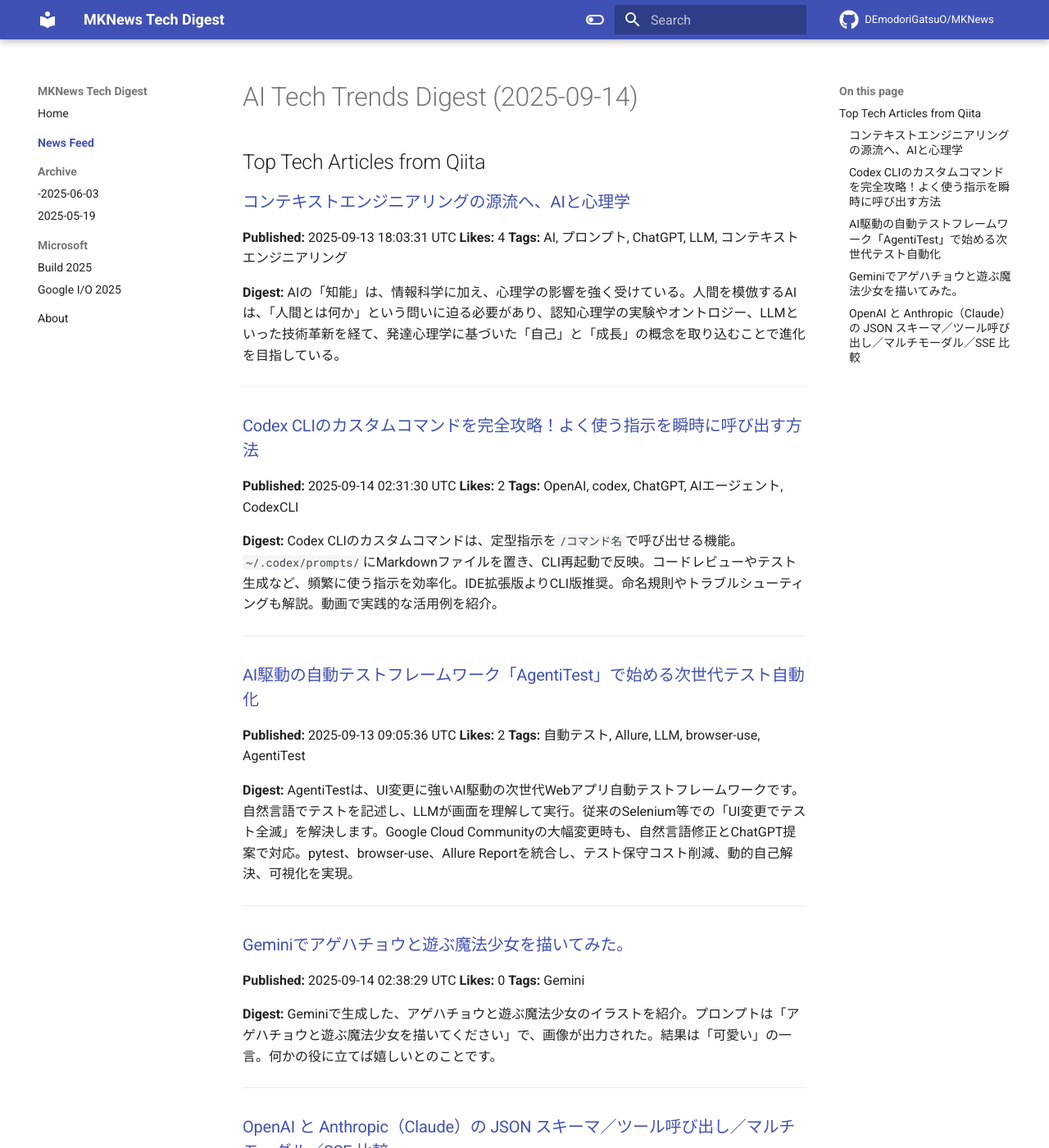
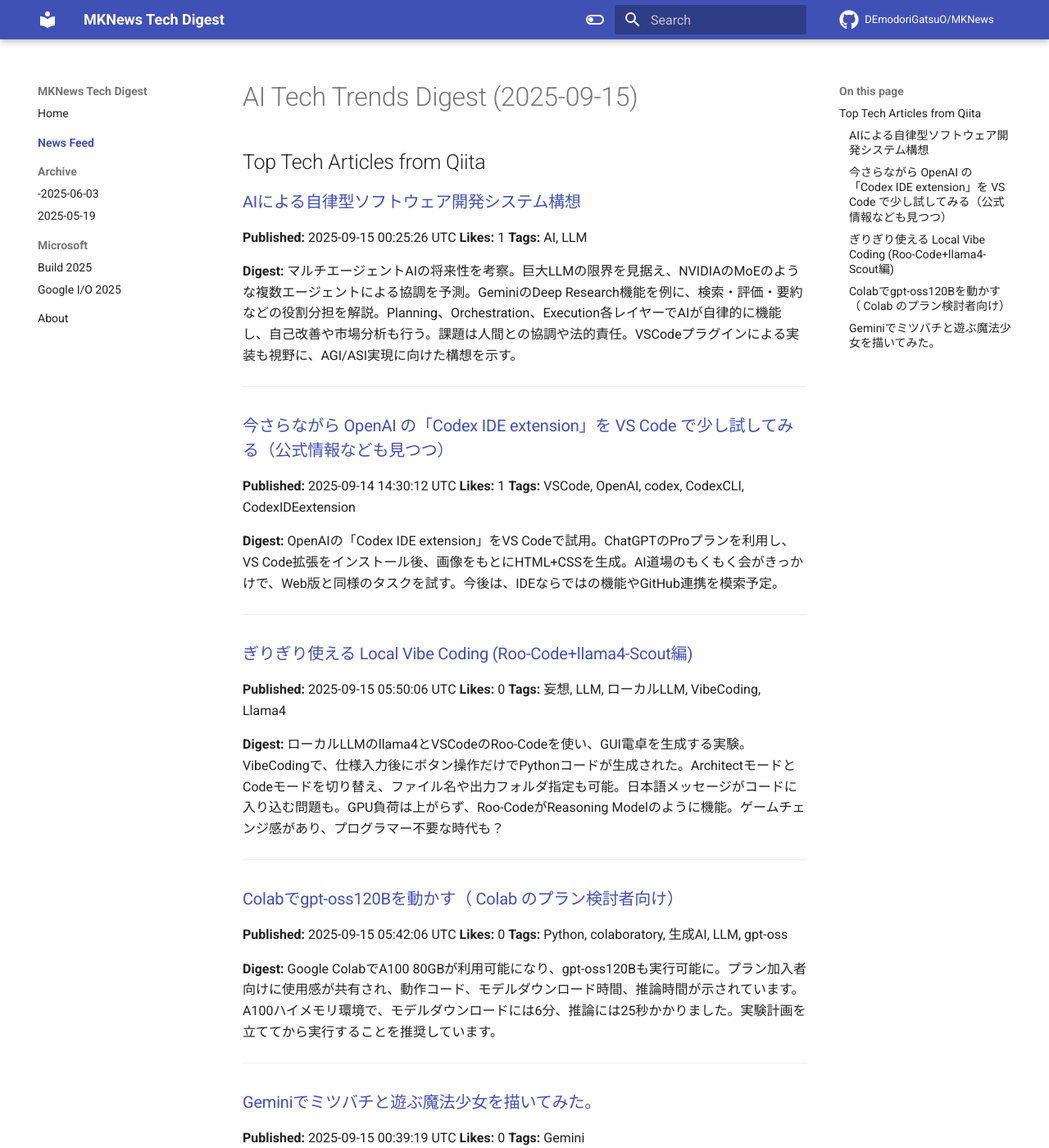
Before and after one commit to DEmodoriGatsuO/MKNews, an MkDocs documentation site: the page built from docs/news/index.md, in a window 1280 px wide and 1400 px high. Shown: the whole window at 82% size. Built offline with MkDocs 1.6.1 and Material for MkDocs 9.7.7, drawn with Linux system fonts in a browser that asks for light colours; comment, search, counter and statistics services are not loaded; some of the changed text lies outside the part shown.

Commit message:
Automated AI Tech Digest - 2025-09-15

```diff
--- a/docs/news/index.md
+++ b/docs/news/index.md
@@ -1,55 +1,55 @@
-# AI Tech Trends Digest (2025-09-14)
+# AI Tech Trends Digest (2025-09-15)
 
 
 ## Top Tech Articles from Qiita
 
 
-### [コンテキストエンジニアリングの源流へ、AIと心理学](https://qiita.com/makotosaekit/items/c4d37b91258ec44c0cbf)
-**Published:** 2025-09-13 18:03:31 UTC
-**Likes:** 4
-**Tags:** AI, プロンプト, ChatGPT, LLM, コンテキストエンジニアリング
+### [AIによる自律型ソフトウェア開発システム構想](https://qiita.com/s-age/items/6cd9748c174d3ae3c59b)
+**Published:** 2025-09-15 00:25:26 UTC
+**Likes:** 1
+**Tags:** AI, LLM
 
 **Digest:**
-AIの「知能」は、情報科学に加え、心理学の影響を強く受けている。人間を模倣するAIは、「人間とは何か」という問いに迫る必要があり、認知心理学の実験やオントロジー、LLMといった技術革新を経て、発達心理学に基づいた「自己」と「成長」の概念を取り込むことで進化を目指している。
+マルチエージェントAIの将来性を考察。巨大LLMの限界を見据え、NVIDIAのMoEのような複数エージェントによる協調を予測。GeminiのDeep Research機能を例に、検索・評価・要約などの役割分担を解説。Planning、Orchestration、Execution各レイヤーでAIが自律的に機能し、自己改善や市場分析も行う。課題は人間との協調や法的責任。VSCodeプラグインによる実装も視野に、AGI/ASI実現に向けた構想を示す。
 
 ---
 
-### [Codex CLIのカスタムコマンドを完全攻略！よく使う指示を瞬時に呼び出す方法](https://qiita.com/tomada/items/37d260807c4324c9898d)
-**Published:** 2025-09-14 02:31:30 UTC
-**Likes:** 2
-**Tags:** OpenAI, codex, ChatGPT, AIエージェント, CodexCLI
+### [今さらながら OpenAI の「Codex IDE extension」を VS Code で少し試してみる（公式情報なども見つつ）](https://qiita.com/youtoy/items/e5c8732340a483633257)
+**Published:** 2025-09-14 14:30:12 UTC
+**Likes:** 1
+**Tags:** VSCode, OpenAI, codex, CodexCLI, CodexIDEextension
 
 **Digest:**
-Codex CLIのカスタムコマンドは、定型指示を`/コマンド名`で呼び出せる機能。`~/.codex/prompts/`にMarkdownファイルを置き、CLI再起動で反映。コードレビューやテスト生成など、頻繁に使う指示を効率化。IDE拡張版よりCLI版推奨。命名規則やトラブルシューティングも解説。動画で実践的な活用例を紹介。
+OpenAIの「Codex IDE extension」をVS Codeで試用。ChatGPTのProプランを利用し、VS Code拡張をインストール後、画像をもとにHTML+CSSを生成。AI道場のもくもく会がきっかけで、Web版と同様のタスクを試す。今後は、IDEならではの機能やGitHub連携を模索予定。
 
 ---
 
-### [AI駆動の自動テストフレームワーク「AgentiTest」で始める次世代テスト自動化](https://qiita.com/rairaii/items/a37972388eac6a8d55b3)
-**Published:** 2025-09-13 09:05:36 UTC
-**Likes:** 2
-**Tags:** 自動テスト, Allure, LLM, browser-use, AgentiTest
+### [ぎりぎり使える Local Vibe Coding (Roo-Code+llama4-Scout編)](https://qiita.com/Mr_A/items/63efbab1ca6cd3eee0fd)
+**Published:** 2025-09-15 05:50:06 UTC
+**Likes:** 0
+**Tags:** 妄想, LLM, ローカルLLM, VibeCoding, Llama4
 
 **Digest:**
-AgentiTestは、UI変更に強いAI駆動の次世代Webアプリ自動テストフレームワークです。自然言語でテストを記述し、LLMが画面を理解して実行。従来のSelenium等での「UI変更でテスト全滅」を解決します。Google Cloud Communityの大幅変更時も、自然言語修正とChatGPT提案で対応。pytest、browser-use、Allure Reportを統合し、テスト保守コスト削減、動的自己解決、可視化を実現。
+ローカルLLMのllama4とVSCodeのRoo-Codeを使い、GUI電卓を生成する実験。VibeCodingで、仕様入力後にボタン操作だけでPythonコードが生成された。ArchitectモードとCodeモードを切り替え、ファイル名や出力フォルダ指定も可能。日本語メッセージがコードに入り込む問題も。GPU負荷は上がらず、Roo-CodeがReasoning Modelのように機能。ゲームチェンジ感があり、プログラマー不要な時代も？
 
 ---
 
-### [Geminiでアゲハチョウと遊ぶ魔法少女を描いてみた。](https://qiita.com/nori-channel/items/324740ca8f09d9af56af)
-**Published:** 2025-09-14 02:38:29 UTC
+### [Colabでgpt-oss120Bを動かす（ Colab のプラン検討者向け）](https://qiita.com/kanata564/items/58967c8e8c4e09fa73ec)
+**Published:** 2025-09-15 05:42:06 UTC
+**Likes:** 0
+**Tags:** Python, colaboratory, 生成AI, LLM, gpt-oss
+
+**Digest:**
+Google ColabでA100 80GBが利用可能になり、gpt-oss120Bも実行可能に。プラン加入者向けに使用感が共有され、動作コード、モデルダウンロード時間、推論時間が示されています。A100ハイメモリ環境で、モデルダウンロードには6分、推論には25秒かかりました。実験計画を立ててから実行することを推奨しています。
+
+---
+
+### [Geminiでミツバチと遊ぶ魔法少女を描いてみた。](https://qiita.com/nori-channel/items/68aa871651b4fde6d7af)
+**Published:** 2025-09-15 00:39:19 UTC
 **Likes:** 0
 **Tags:** Gemini
 
 **Digest:**
-Geminiで生成した、アゲハチョウと遊ぶ魔法少女のイラストを紹介。プロンプトは「アゲハチョウと遊ぶ魔法少女を描いてください」で、画像が出力された。結果は「可愛い」の一言。何かの役に立てば嬉しいとのことです。
+Geminiで生成された画像を紹介。プロンプト「ミツバチと遊ぶ魔法少女を描いてください」で実行した結果、可愛い魔法少女のイラストが生成されました。この画像は、ミツバチと共に楽しげな様子を描いており、何かの役に立てばという想いが込められています。
 
 ---
-
-### [OpenAI と Anthropic（Claude）の JSON スキーマ／ツール呼び出し／マルチモーダル／SSE 比較](https://qiita.com/nogataka/items/003b501dd9bd93f1b598)
-**Published:** 2025-09-14 02:36:26 UTC
-**Likes:** 0
-**Tags:** API, JSON, OpenAI, LLM, Anthropic
-
-**Digest:**
-OpenAIとAnthropicのLLM APIを比較。両社ともJSONスキーマ指定やツール呼び出し機能を持つが、OpenAIはスキーマ厳格化「Structured Outputs」が特徴。OpenAIは`tool_calls`、Anthropicは`tool_use`ブロックでツール実行。画像を含むマルチモーダル対応も可能。SSEでのデルタ結合によるストリーミング実装例も提示。
-
----
```
